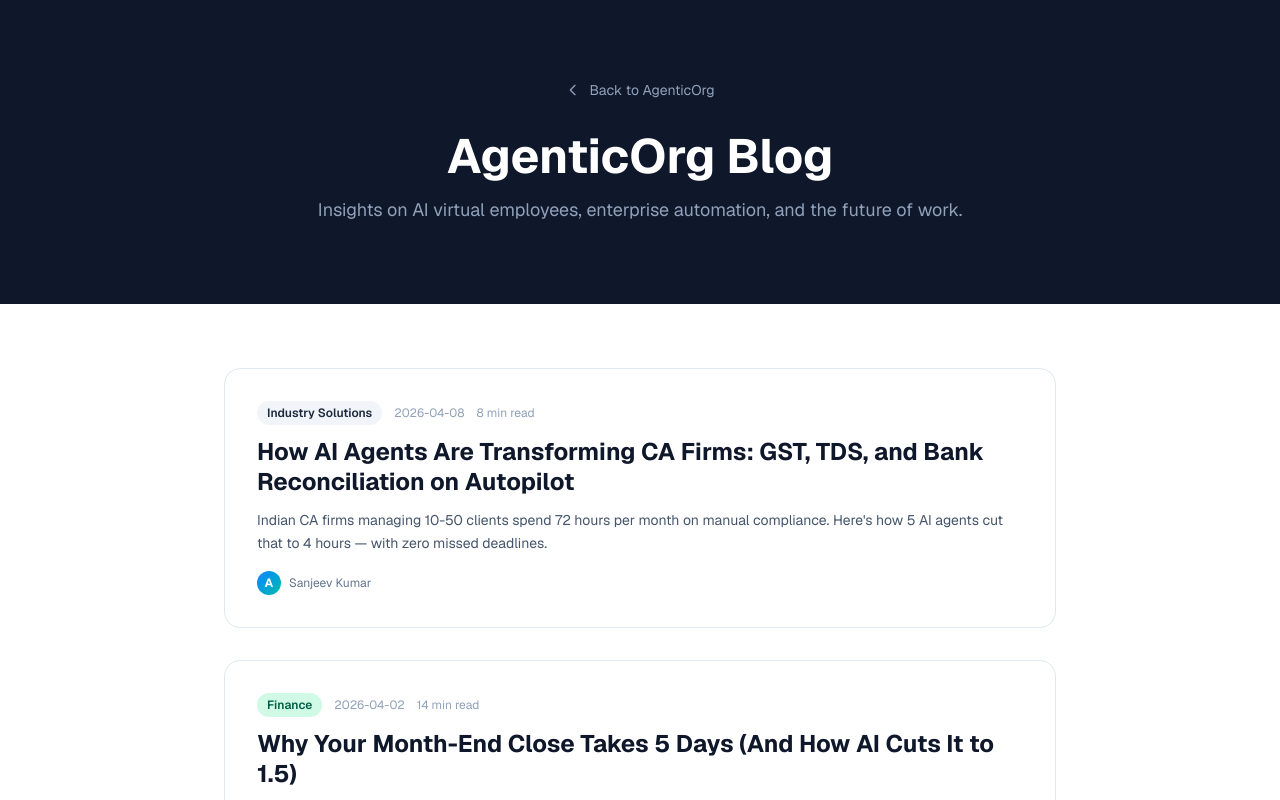
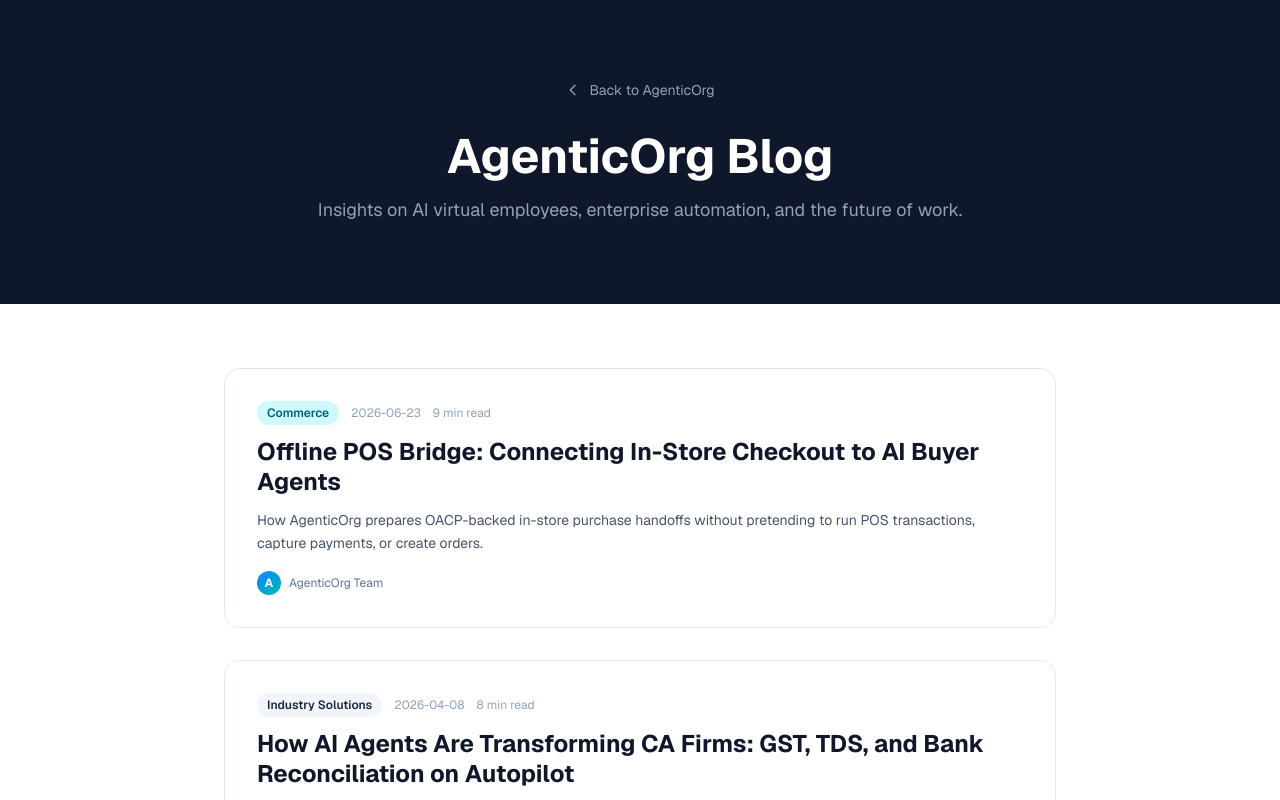
Before and after one commit to mishrasanjeev/agentic-org, a React (Vite) app in the folder ui/: page /blog in a window 1280 px wide. Shown: the top 800 px of the page. Built offline with nearby package versions, Linux system fonts and the light colour scheme; no server answers.

Commit message:
Fix Offline POS blog route

```diff
--- a/ui/src/pages/blog/Blog.tsx
+++ b/ui/src/pages/blog/Blog.tsx
@@ -7,6 +7,7 @@
   Strategy: "bg-blue-100 text-blue-800",
   Governance: "bg-amber-100 text-amber-800",
   Product: "bg-purple-100 text-purple-800",
+  Commerce: "bg-cyan-100 text-cyan-800",
 };
 
 export default function Blog() {
--- a/ui/src/pages/blog/blogData.ts
+++ b/ui/src/pages/blog/blogData.ts
@@ -12,6 +12,58 @@
 }
 
 export const BLOG_POSTS: BlogPost[] = [
+  {
+    slug: "offline-pos-bridge-agentic-commerce",
+    title: "Offline POS Bridge: Connecting In-Store Checkout to AI Buyer Agents",
+    description: "How AgenticOrg prepares OACP-backed in-store purchase handoffs without pretending to run POS transactions, capture payments, or create orders.",
+    date: "2026-06-23",
+    author: "AgenticOrg Team",
+    authorRole: "Product and Engineering",
+    readTime: "9 min read",
+    category: "Commerce",
+    keywords: [
+      "Offline POS Bridge",
+      "agentic commerce",
+      "OACP",
+      "Seller Commerce Agent",
+      "Shopify POS handoff",
+      "buyer agent shopping",
+      "Plural Pine capability",
+      "POS reconciliation",
+    ],
+    content: [
+      "## Summary",
+      "The Offline POS Bridge is the AgenticOrg runtime path for preparing an in-store purchase handoff from OACP-backed product, price, inventory, policy, and capability artifacts. It creates a non-sensitive packet for a merchant POS or provider, accepts explicit confirmation statuses, and reconciles buyer-safe outcomes.",
+      "It does **not** run POS transactions, capture payments, create orders, reserve inventory, or turn simulator results into live paid states. Payment and final order records still come from the merchant POS, Shopify, or approved payment provider.",
+      "## Who This Is For",
+      "This is for Shopify merchants, POS/payment partners, commerce developers, and operators who need buyer agents to help shoppers prepare in-store purchases while keeping checkout authority with the systems that already own it.",
+      "## The Runtime Flow",
+      "A buyer asks a product question through web, MCP, OpenAPI, A2A, WhatsApp, or Telegram. AgenticOrg answers from cached OACP artifacts and shows source and freshness labels such as Source: Shopify catalog and Updated 4 min ago.",
+      "When the buyer asks to buy in store or pick up locally, AgenticOrg checks artifact freshness, price and inventory freshness, merchant policy, buyer/session scope, channel capability, and provider or POS evidence. If those checks pass, AgenticOrg builds an Offline POS handoff packet. If they do not pass, the agent returns a precise blocker instead of inventing success.",
+      "## Visual Workflow",
+      "Buyer question -> OACP cache lookup -> source/freshness answer -> purchase preparation -> Offline POS packet -> POS/provider confirmation -> buyer-safe confirmation or blocker -> optional artifact refresh with non-sensitive evidence refs.",
+      "## What The Handoff Packet Contains",
+      "The packet includes tenant, merchant, Seller Commerce Agent, store or POS location, buyer session reference, product and variant, quantity, displayed price and currency, catalog/price/inventory artifact refs, freshness timestamps, expiry window, risk tier, allowed action labels, blocked action labels, and non-sensitive evidence refs.",
+      "The packet intentionally excludes raw payment payloads, provider secrets, raw Shopify Admin payloads, card data, bank data, and private merchant credentials.",
+      "## Confirmation And Reconciliation",
+      "The POS or provider can return statuses such as accepted, price_changed, out_of_stock, expired, needs_staff_review, unsupported, payment_pending, payment_confirmed, payment_failed, or receipt_available. AgenticOrg then reconciles the status into buyer-safe wording and operator-safe state.",
+      "A payment_confirmed or receipt_available status is not trusted just because text says so. It requires verified callback evidence and a provider/POS evidence reference. Without that evidence, the safe outcome is staff review or a blocker.",
+      "## What Is Implemented Now",
+      "AgenticOrg has the packet builder, POS readiness route, handoff route, confirmation intake route, deterministic simulator route, and reconciliation logic. The commerce runtime demo exposes Offline POS readiness, handoff, and simulator confirmation for local and deployed smoke testing.",
+      "The simulator is deterministic and useful for tests. It is not a live POS vendor integration and must not be presented as live payment or order execution.",
+      "## What Requires External Approval",
+      "Live POS provider callbacks require merchant approval, provider approval, callback signature configuration, store/POS location metadata, operator monitoring, and production readiness review. Grantex only verifies artifact, policy, and evidence references when an authority refresh is needed; it does not run POS transactions.",
+      "## Failure Modes",
+      "If price or inventory is stale, the agent refuses commitment and asks for refresh. If POS location metadata is missing, it blocks the handoff. If the POS reports a price change, the buyer must confirm the new price. If the POS reports out of stock, the agent tells the buyer it cannot complete the purchase.",
+      "If Grantex is unavailable but the OACP cache is still valid, AgenticOrg may continue non-binding Q&A. Commitment still depends on cached policy, risk, freshness, and required evidence.",
+      "## Safe Buyer Wording",
+      "**Source: Shopify catalog. Updated 4 min ago. Final price is confirmed at POS.**",
+      "**POS accepted the handoff. Staff must confirm final price and payment at the store.**",
+      "**The POS reported a price change. Please confirm the new price before payment.**",
+      "**I cannot claim payment or order success without verified POS/provider evidence.**",
+      "**Inventory needs refresh before I can prepare this handoff.**",
+    ],
+  },
   {
     slug: "ai-agents-for-ca-firms-gst-tds-automation",
     title: "How AI Agents Are Transforming CA Firms: GST, TDS, and Bank Reconciliation on Autopilot",
```
